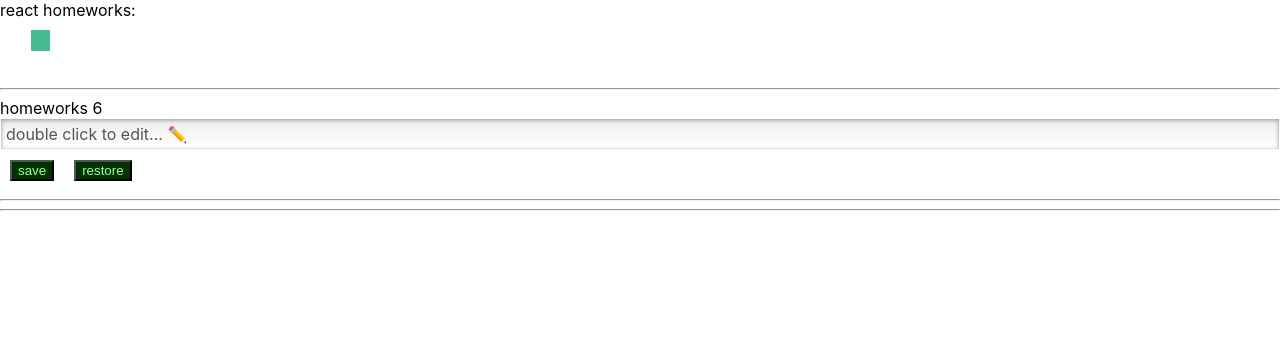
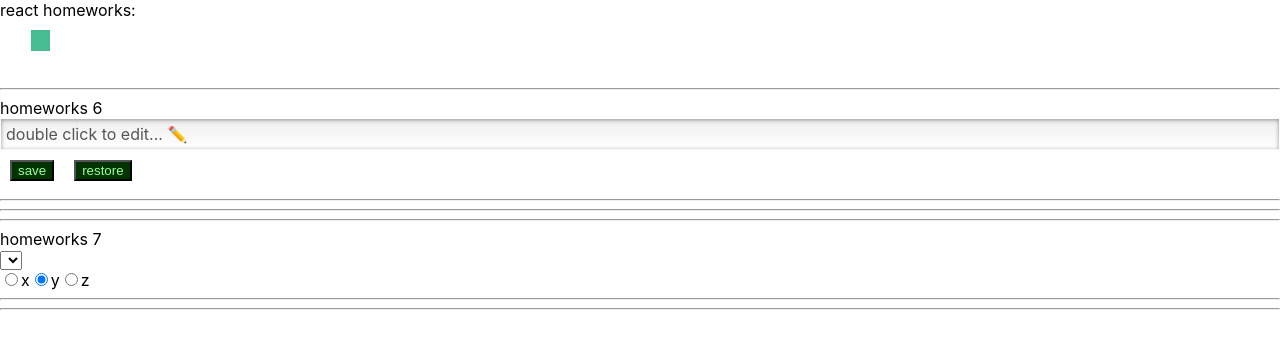
Before and after one commit to Smazhevskiy/IgnatHomeTasks, a React (Create React App) app: page /#/pre-junior in a window 1280 px wide. Shown: the top 348 px of the page. Built offline with nearby package versions, Linux system fonts and the light colour scheme.

Commit message:
hw7 options & selections from common useState (mapped array keys)

```diff
--- a/src/p1-main/m1-ui/u1-app/App.tsx
+++ b/src/p1-main/m1-ui/u1-app/App.tsx
@@ -5,6 +5,7 @@
 import HW3 from "../../../p2-homeworks/h3/HW3";
 import HW4 from "../../../p2-homeworks/h4/HW4";
 import HW5 from "../../../p2-homeworks/h5/HW5";
+import HW7 from "../../../p2-homeworks/h7/HW7";
 
 function App() {
     return (
@@ -19,6 +20,7 @@
             {/*<HW3/>*/}
             {/*<HW4/>*/}
             <HW5/>
+            <HW7/>
         </div>
     )
 }
--- a/src/p2-homeworks/h7/common/c5-SuperSelect/SuperSelect.tsx
+++ b/src/p2-homeworks/h7/common/c5-SuperSelect/SuperSelect.tsx
@@ -14,15 +14,19 @@
         ...restProps
     }
 ) => {
-    const mappedOptions: any[] = []; // map options with key
+    const mappedSelections: any[] = options? options.map( (o, index) => {
+        <option className={''} key={o + '-' + index} value={o}>{o}</option>
+    }) : []
 
     const onChangeCallback = (e: ChangeEvent<HTMLSelectElement>) => {
         // onChange, onChangeOption
+        onChange && onChange(e)
+        onChangeOption && onChangeOption(e.currentTarget.value)
     }
 
     return (
         <select onChange={onChangeCallback} {...restProps}>
-            {mappedOptions}
+            {mappedSelections}
         </select>
     )
 }
--- a/src/p2-homeworks/h7/common/c6-SuperRadio/SuperRadio.tsx
+++ b/src/p2-homeworks/h7/common/c6-SuperRadio/SuperRadio.tsx
@@ -17,13 +17,19 @@
 ) => {
     const onChangeCallback = (e: ChangeEvent<HTMLInputElement>) => {
         // onChange, onChangeOption
+        onChange && onChange(e)
+        onChangeOption && onChangeOption(e)
     }
 
 
-    const mappedOptions: any[] = options ? options.map((o, i) => ( // map options with key
+    const mappedOptions: any[] = options ? options.map((o, i) => (
         <label key={name + '-' + i}>
             <input
                 type={'radio'}
+                name={name}
+                checked={o === value}
+                value={o}
+                onChange={onChangeCallback}
                 // name, checked, value, onChange
             />
             {o}
```
